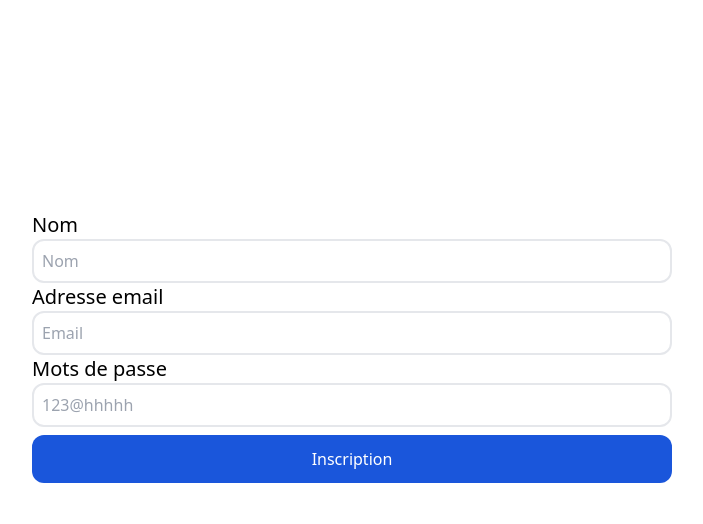
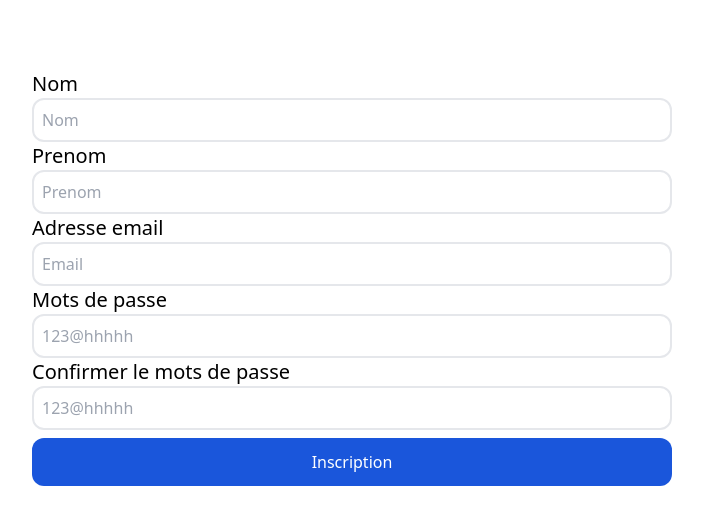
Before and after one commit to justin2119/AUTHENTIFICATION, a React (Vite) app in the folder FRONTEND/: page /inscription in a window 1280 px wide. Shown: the top 524 px of the page, without its empty margins (288-991 px from the left). Built offline with nearby package versions, Linux system fonts and the light colour scheme.

Commit message:
Authentification
Athentification Reuissi

```diff
--- a/FRONTEND/src/components/Connexion.jsx
+++ b/FRONTEND/src/components/Connexion.jsx
@@ -1,10 +1,20 @@
-import React from "react";
+import React, { useState } from 'react'
 import {Link, useNavigate} from 'react-router'
+import axios from "axios"
 
 const Login = () => {
   const navigate=useNavigate()
-  const handleSubmit=()=>{
-    navigate("acceuil")
+  const[email,setEmail]=useState("")
+  const[password,setPassword]=useState("")
+  const handleSubmit=(e)=>{
+    e.preventDefault()
+    axios.post("http://localhost:3000/api/signup",{email,password})
+    .then(res=>{
+      console.log(res)
+      navigate("acceuil")
+    })
+    .catch(err=>console.log(err))
+
   }
   return (
     <div className="w-full h-screen container ">
@@ -12,9 +22,9 @@ const Login = () => {
       <marquee className=" text-2xl font-light text-blue-600 text-center mb-3">Bienvenus pour la connexion</marquee>
         <form action="" onSubmit={handleSubmit}>
           <label className="w-full text-xl  font-light mb-1" htmlFor="email">Adresse email</label> <br />
-          <input className="border-2 w-full py-2  px-2 rounded-xl" type="email" name="email" id="" placeholder="Email" /> <br />
-          <label className="w-full text-xl font-light mb-1" htmlFor="username" >Mots de passe</label> <br />
-          <input className="border-2 w-full py-2  px-2 rounded-xl" type="text" name="password" id="" placeholder="123@hhhhh" /> <br />
+          <input value={email} onChange={(e)=>setEmail(e.target.value)} className="border-2 w-full py-2  px-2 rounded-xl" type="email" name="email" id="" placeholder="Email" /> <br />
+          <label className="w-full text-xl font-light mb-1" htmlFor="password" >Mots de passe</label> <br />
+          <input minLength={4} maxLength={8} value={password} onChange={(e)=>setPassword(e.target.value)} className="border-2 w-full py-2  px-2 rounded-xl" type="password" name="password" id="" placeholder="123@hhhhh" /> <br />
           <input className="bg-blue-700 mt-2 px-2 py-3 w-full text-white font-light rounded-xl" type="submit" value={"Connexion"} />
         </form>
         <Link to="/inscription" className="float-end text-md font-normal underline font-light italic" >Creer un compte</Link>
--- a/FRONTEND/src/components/Inscription.jsx
+++ b/FRONTEND/src/components/Inscription.jsx
@@ -1,25 +1,41 @@
-import React from 'react'
+import React, { useState } from 'react'
 import { useNavigate } from 'react-router'
+import axios from "axios"
 
 
 
 const Inscription = () => {
   const navigate =useNavigate()
+  const[nom,setNom]=useState("")
+  const[prenom,setPrenom]=useState("")
+  const[email,setEmail]=useState("")
+  const[password,setPassword]=useState("")
+  const[confirm_password,setConfirm_password]=useState("")
 
-  function Submite(){
-    navigate("/")
+  const Submit=(e)=>{
+    e.preventDefault()
+    axios.post("http://localhost:3000/api/login",{nom,prenom,email,password,confirm_password})
+          .then(res=>{
+            console.log(res.data)
+            navigate("/")
+          })
+          .catch(err=>console.log(err))
   }
   return (
-    <div className="w-full h-screen container ">
-      <div className="w-1/2 mx-auto translate-y-[50%]">
+    <div className="w-full h-full container ">
+      <div className="w-1/2 mx-auto h-1/2 mt-5">
       <marquee className=" text-2xl font-light text-blue-600 text-center mb-3">Bienvenus pour l'inscription</marquee>
-        <form action="" onSubmit={Submite}>
+        <form action="" onSubmit={Submit}>
           <label className="w-full text-xl  font-light mb-1" htmlFor="nom">Nom</label> <br />
-          <input className="border-2 w-full py-2  px-2 rounded-xl" type="text" name="nom" id="" placeholder="Nom" /> <br />
+          <input value={nom} onChange={(e)=>setNom(e.target.value)} className="border-2 w-full py-2  px-2 rounded-xl" type="text" name="nom" id="" placeholder="Nom" /> <br />
+          <label className="w-full text-xl  font-light mb-1" htmlFor="nom">Prenom</label> <br />
+          <input value={prenom} onChange={(e)=>setPrenom(e.target.value)} className="border-2 w-full py-2  px-2 rounded-xl" type="text" name="prenom" id="" placeholder="Prenom" /> <br />
           <label className="w-full text-xl  font-light mb-1" htmlFor="email">Adresse email</label> <br />
-          <input className="border-2 w-full py-2  px-2 rounded-xl" type="email" name="email" id="" placeholder="Email" /> <br />
+          <input value={email} onChange={(e)=>setEmail(e.target.value)} className="border-2 w-full py-2  px-2 rounded-xl" type="email" name="email" id="" placeholder="Email" /> <br />
           <label className="w-full text-xl font-light mb-1" htmlFor="password" >Mots de passe</label> <br />
-          <input className="border-2 w-full py-2  px-2 rounded-xl" type="password" name="password" id="" placeholder="123@hhhhh" /> <br />
+          <input value={password} onChange={(e)=>setPassword(e.target.value)} className="border-2 w-full py-2  px-2 rounded-xl" type="password" name="password" id="" placeholder="123@hhhhh" /> <br />
+           <label className="w-full text-xl font-light mb-1" htmlFor="confirm_password" > Confirmer le mots de passe</label> <br />
+          <input value={confirm_password} onChange={(e)=>setConfirm_password(e.target.value)} className="border-2 w-full py-2  px-2 rounded-xl" type="password" name="confirm_password" id="" placeholder="123@hhhhh" /> <br />
           <input className="bg-blue-700 mt-2 px-2 py-3 w-full text-white font-light rounded-xl" type="submit" value={"Inscription"} />
         </form>
       </div>
```
Also changed, not shown: 2 other files (tests, documents, lock files or other folders).
